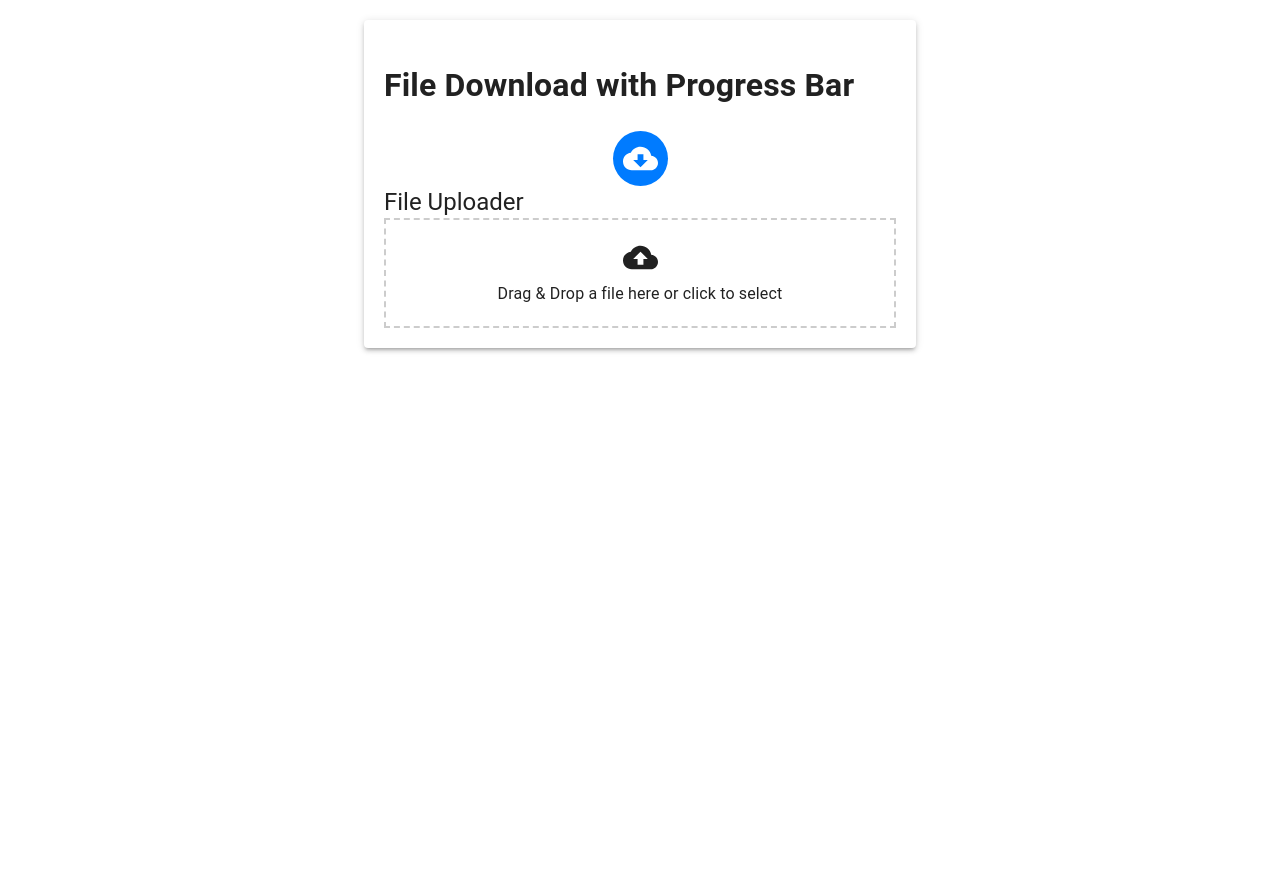
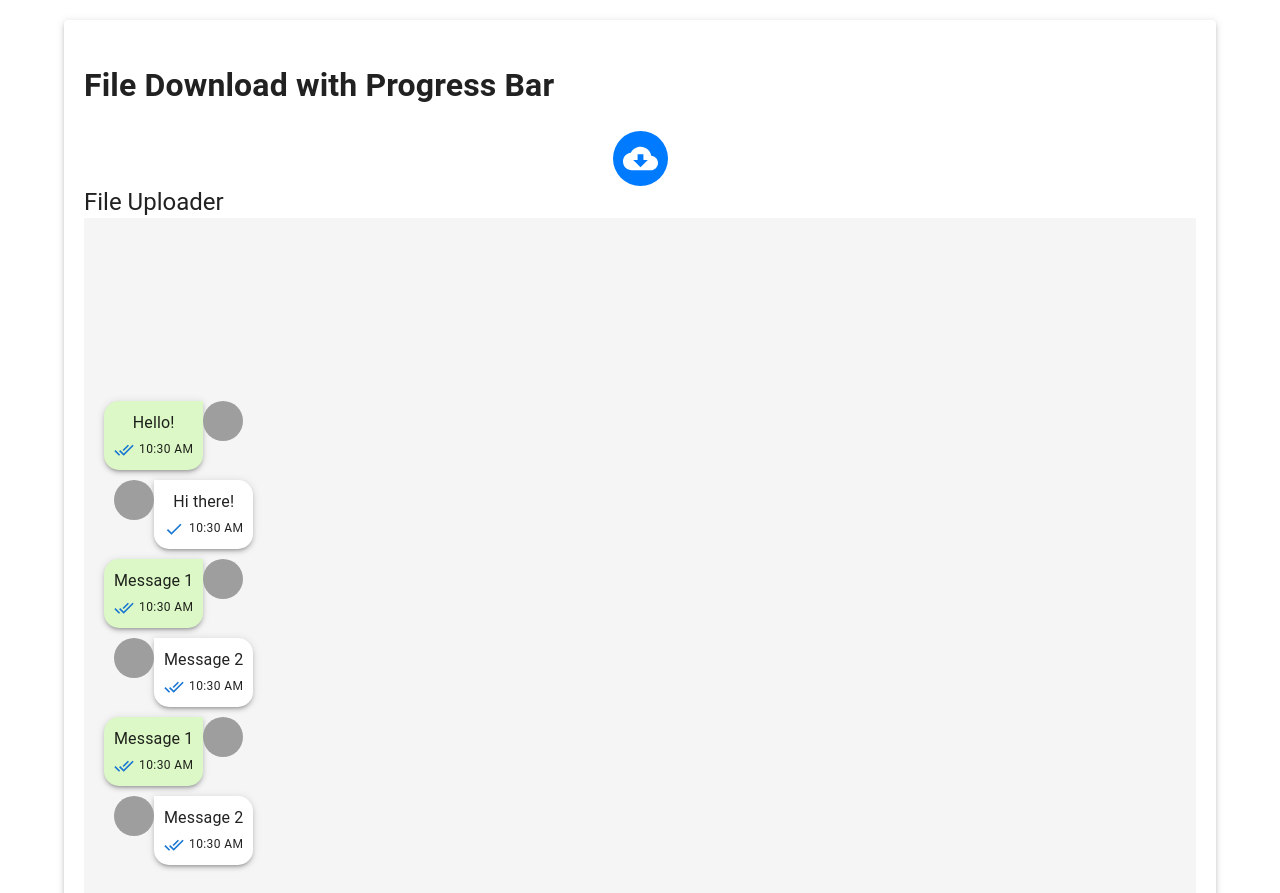
Before and after one commit to pariazar/internal-ud, a React (Create React App) app: page / in a window 1280 px wide. Shown: the top 893 px of the page. Before the commit the page ends 800 px from the top, so only its background shows below. Built offline with nearby package versions, Linux system fonts and the light colour scheme; grey boxes are pictures that could not be loaded.

Commit message:
add upload box

```diff
--- a/src/App.js
+++ b/src/App.js
@@ -10,7 +10,7 @@ const App = () => {
 
   return (
     <>
-      <Container component="main" maxWidth="sm">
+      <Container component="main">
         <CssBaseline />
         <Paper elevation={3} style={{ padding: '20px', marginTop: '20px' }}>
           <h1>File Download with Progress Bar</h1>
--- /dev/null
+++ b/src/SampleChat.js
@@ -0,0 +1,155 @@
+import React, { useState, useEffect } from 'react';
+import {
+  Paper,
+  Typography,
+  TextField,
+  Button,
+  Fab,
+  Avatar,
+  Skeleton,
+} from '@mui/material';
+import CheckIcon from '@mui/icons-material/Check';
+import DoneAllIcon from '@mui/icons-material/DoneAll';
+
+const ChatMessage = ({ text, isSender, seen }) => (
+  <div
+    style={{
+      display: 'flex',
+      flexDirection: isSender ? 'row-reverse' : 'row',
+      alignItems: 'flex-start',
+      marginBottom: '10px',
+    }}
+  >
+    <Avatar
+      alt="User Avatar"
+      src={isSender ? '/sender_avatar.jpg' : '/receiver_avatar.jpg'}
+      style={{
+        marginRight: isSender ? '10px' : '0',
+        marginLeft: isSender ? '0' : '10px',
+      }}
+    />
+    <Paper
+      elevation={3}
+      style={{
+        padding: '10px',
+        maxWidth: '70%',
+        borderRadius: isSender ? '15px 0 15px 15px' : '0 15px 15px 15px',
+        backgroundColor: isSender ? '#DCF8C6' : 'white',
+      }}
+    >
+      <Typography>{text}</Typography>
+      <div
+        style={{
+          display: 'flex',
+          justifyContent: isSender ? 'flex-end' : 'flex-start',
+          alignItems: 'center',
+          marginTop: '5px',
+        }}
+      >
+        {seen ? (
+          <DoneAllIcon color="primary" fontSize="small" />
+        ) : (
+          <CheckIcon color="primary" fontSize="small" />
+        )}
+        <Typography variant="caption" style={{ marginLeft: '5px' }}>
+          10:30 AM {/* Replace with the actual timestamp */}
+        </Typography>
+      </div>
+    </Paper>
+  </div>
+);
+
+const ChatApp = () => {
+  const [messages, setMessages] = useState([
+    { text: 'Hello!', isSender: true, seen: true },
+    { text: 'Hi there!', isSender: false, seen: false },
+  ]);
+  const [newMessage, setNewMessage] = useState('');
+  const [loading, setLoading] = useState(false);
+
+  useEffect(() => {
+    setLoading(true);
+    // Simulate loading messages
+    setTimeout(() => {
+      const newMessages = Array.from({ length: 2 }, (_, index) => ({
+        text: `Message ${index + 1}`,
+        isSender: index % 2 === 0,
+        seen: true,
+      }));
+      setMessages((prevMessages) => [...prevMessages, ...newMessages]);
+      setLoading(false);
+    }, 5000); // Simulate loading for 5 seconds
+  }, []);
+
+  const sendMessage = () => {
+    if (newMessage.trim() !== '') {
+      setMessages([
+        ...messages,
+        { text: newMessage, isSender: true, seen: false },
+      ]);
+      setNewMessage('');
+    }
+  };
+
+  const handleKeyPress = (e) => {
+    if (e.key === 'Enter' && newMessage.trim() !== '') {
+      sendMessage();
+    }
+  };
+
+  return (
+    <div
+      style={{
+        display: 'flex',
+        flexDirection: 'column',
+        justifyContent: 'flex-end',
+        alignItems: 'center',
+        height: '100vh',
+        backgroundColor: '#f5f5f5',
+        padding: '20px',
+      }}
+    >
+      <div
+        style={{
+          display: 'flex',
+          flexDirection: 'column',
+          alignItems: 'flex-start',
+          width: '100%',
+          marginBottom: '20px',
+        }}
+      >
+        {loading ? (
+          <>
+            <Skeleton variant="circular" width={40} height={40} />
+            <Skeleton variant="text" width="70%" />
+            <Skeleton variant="circular" width={40} height={40} />
+            <Skeleton variant="text" width="70%" />
+          </>
+        ) : (
+          messages.map((message, index) => (
+            <ChatMessage
+              key={index}
+              text={message.text}
+              isSender={message.isSender}
+              seen={message.seen}
+            />
+          ))
+        )}
+      </div>
+      <TextField
+        label="Type a message..."
+        variant="outlined"
+        fullWidth
+        value={newMessage}
+        onKeyPress={handleKeyPress}
+        onChange={(e) => setNewMessage(e.target.value)}
+        style={{ marginBottom: '10px' }}
+      />
+      <Button variant="contained" color="primary" onClick={sendMessage}>
+        Send
+      </Button>
+    </div>
+  );
+};
+
+export default ChatApp;
--- a/src/UploadButton.js
+++ b/src/UploadButton.js
@@ -1,9 +1,10 @@
 import React, { useState, useCallback } from 'react';
-import { Box, Typography } from '@mui/material';
+import { Box, Input, TextField, Typography } from '@mui/material';
 import { CloudUpload } from '@mui/icons-material';
 import axios from 'axios';
 import { SpinningCircularProgress } from './SpinningCircularProgress';
 import debounce from 'lodash.debounce';
+import ChatApp from './SampleChat';
 
 const UploadButton = () => {
   const [selectedFile, setSelectedFile] = useState(null);
@@ -11,6 +12,7 @@ const UploadButton = () => {
   const [uploading, setUploading] = useState(false);
   const [canceling, setCanceling] = useState(false);
   const [cancelTokenSource, setCancelTokenSource] = useState(null); // Declare cancelTokenSource
+  const [isDragging, setIsDragging] = useState(false); // State for drag-and-drop
 
   const debouncedProgressUpdate = useCallback(
     debounce((progress) => {
@@ -28,10 +30,20 @@ const UploadButton = () => {
     event.preventDefault();
     const file = event.dataTransfer.files[0];
     setSelectedFile(file);
+    setIsDragging(false); // Reset dragging state
   };
 
   const handleDragOver = (event) => {
     event.preventDefault();
+    setIsDragging(true); // Set dragging state
+  };
+
+  const handleDragEnter = () => {
+    setIsDragging(true);
+  };
+
+  const handleDragLeave = () => {
+    setIsDragging(false);
   };
 
   const handleUpload = async () => {
@@ -103,11 +115,14 @@ const UploadButton = () => {
       <div
         onDrop={handleDrop}
         onDragOver={handleDragOver}
+        onDragEnter={handleDragEnter} // Handle drag enter
+        onDragLeave={handleDragLeave} // Handle drag leave
         style={{
-          border: '2px dashed #ccc',
-          padding: '20px',
+          border: isDragging ? '2px dashed #ccc' : '',
+          padding: isDragging ? '220px' : '',
           textAlign: 'center',
           cursor: 'pointer',
+          backgroundColor: isDragging ? '#f5f5f5' : 'transparent', // Apply background color during drag
         }}
       >
         {selectedFile ? (
@@ -137,11 +152,13 @@ const UploadButton = () => {
               )}
             </div>
           </div>
-        ) : (
+        ) : isDragging ? (
           <div>
             <CloudUpload fontSize="large" />
             <Typography>Drag & Drop a file here or click to select</Typography>
           </div>
+        ) : (
+          <ChatApp />
         )}
       </div>
     </Box>
```
